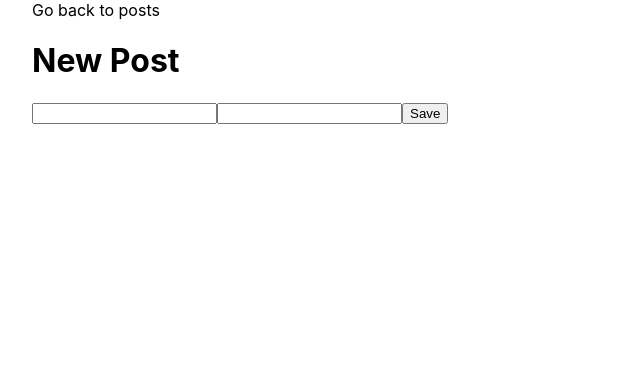
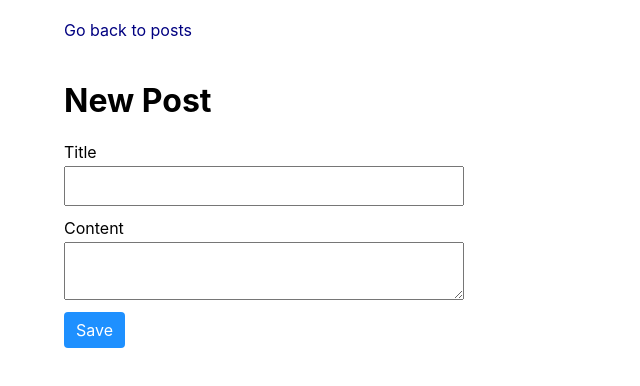
Before and after one commit to moisesnandres/basic-reddit-frontend, a Next.js app: page /new_post in a window 1280 px wide. Shown: the top 386 px of the page, without its empty margins (0-640 px from the left). Built offline with nearby package versions, Linux system fonts and the light colour scheme.

Commit message:
Add styles

```diff
--- a/pages/new_post.js
+++ b/pages/new_post.js
@@ -18,10 +18,12 @@ export default function NewPost() {
   const router = useRouter()
 
   return (
-    <div className={styles.container}>
+    <div className={styles.wrapper}>
+      <nav>
         <Link href="/">
           <a>Go back to posts</a>
         </Link>
+      </nav>
       <h1>New Post</h1>
       <Formik
         initialValues={{ title: '', content: '' }}
@@ -35,15 +37,21 @@ export default function NewPost() {
       >
         {({ errors, touched }) => (
           <Form>
-            <Field name="title" />
+            <div className={styles.inputGroup}>
+              <label htmlFor="title">Title</label>
+              <Field name="title" id="title" />
               {errors.title && touched.title ? (
-              <div>{errors.title}</div>
+                <div className={styles.inputError}>{errors.title}</div>
               ) : null}
-            <Field name="content" />
+            </div>
+            <div className={styles.inputGroup}>
+              <label htmlFor="content">Content</label>
+              <Field name="content" id="content" component="textarea" />
               {errors.content && touched.content ? (
-              <div>{errors.content}</div>
+                <div className={styles.inputError}>{errors.content}</div>
               ) : null}
-            <button type="submit">Save</button>
+            </div>
+            <button type="submit" className={styles.submit}>Save</button>
           </Form>
         )}
       </Formik>
--- a/styles/Home.module.css
+++ b/styles/Home.module.css
@@ -1,116 +1,54 @@
-.container {
-  padding: 0 2rem;
+.wrapper {
+  width: 90%;
+  max-width: 1200px;
+  margin: 0px auto;
 }
 
-.main {
-  min-height: 100vh;
-  padding: 4rem 0;
-  flex: 1;
+.inputGroup {
   display: flex;
   flex-direction: column;
-  justify-content: center;
-  align-items: center;
+  margin-bottom: 12px;
 }
 
-.footer {
-  display: flex;
-  flex: 1;
-  padding: 2rem 0;
-  border-top: 1px solid #eaeaea;
-  justify-content: center;
-  align-items: center;
+.inputGroup input, .inputGroup textarea {
+  margin-top: 4px;
 }
 
-.footer a {
-  display: flex;
-  justify-content: center;
-  align-items: center;
-  flex-grow: 1;
+.inputError {
+  margin-top: 4px;
+  color: #DC143C;
 }
 
-.title a {
-  color: #0070f3;
-  text-decoration: none;
+.submit {
+  background-color: #1E90FF;
+  border-radius: 4px;
+  border: 0px;
+  color: #ffffff;
+  cursor: pointer;
 }
 
-.title a:hover,
-.title a:focus,
-.title a:active {
-  text-decoration: underline;
+.inputGroup, .submit {
+  max-width: 400px;
 }
 
-.title {
-  margin: 0;
-  line-height: 1.15;
-  font-size: 4rem;
+.post {
+  border-radius: 4px;
+  border: 1px solid #A9A9A9;
+  padding: 20px;
 }
 
-.title,
-.description {
-  text-align: center;
+.post h2 {
+  margin-top: 0px;
 }
 
-.description {
-  margin: 4rem 0;
-  line-height: 1.5;
-  font-size: 1.5rem;
+.post + .post {
+  margin-top: 12px;
 }
 
-.code {
-  background: #fafafa;
-  border-radius: 5px;
-  padding: 0.75rem;
-  font-size: 1.1rem;
-  font-family: Menlo, Monaco, Lucida Console, Liberation Mono, DejaVu Sans Mono,
-    Bitstream Vera Sans Mono, Courier New, monospace;
+.vote {
+  background-color: #2E8B57;
+  color: #ffffff;
+  border-radius: 4px;
+  border: 0px;
+  cursor: pointer;
 }
-
-.grid {
-  display: flex;
-  align-items: center;
-  justify-content: center;
-  flex-wrap: wrap;
-  max-width: 800px;
-}
-
-.card {
-  margin: 1rem;
-  padding: 1.5rem;
-  text-align: left;
-  color: inherit;
-  text-decoration: none;
-  border: 1px solid #eaeaea;
-  border-radius: 10px;
-  transition: color 0.15s ease, border-color 0.15s ease;
-  max-width: 300px;
-}
-
-.card:hover,
-.card:focus,
-.card:active {
-  color: #0070f3;
-  border-color: #0070f3;
-}
-
-.card h2 {
-  margin: 0 0 1rem 0;
-  font-size: 1.5rem;
-}
-
-.card p {
-  margin: 0;
-  font-size: 1.25rem;
-  line-height: 1.5;
-}
-
-.logo {
-  height: 1em;
-  margin-left: 0.5rem;
-}
-
-@media (max-width: 600px) {
-  .grid {
-    width: 100%;
-    flex-direction: column;
-  }
-}
--- a/styles/globals.css
+++ b/styles/globals.css
@@ -7,10 +7,21 @@ body {
 }
 
 a {
-  color: inherit;
+  color: #000080;
   text-decoration: none;
 }
 
 * {
   box-sizing: border-box;
 }
+
+input, button, textarea {
+  font-size: inherit;
+  font-family: inherit;
+  padding: 8px 12px;
+  outline: none;
+}
+
+nav {
+  padding: 20px 0px;
+}
```
Also changed, not shown: pages/index.js (+8 -6 lines). Lines whose indentation alone changed are shown as unchanged.
